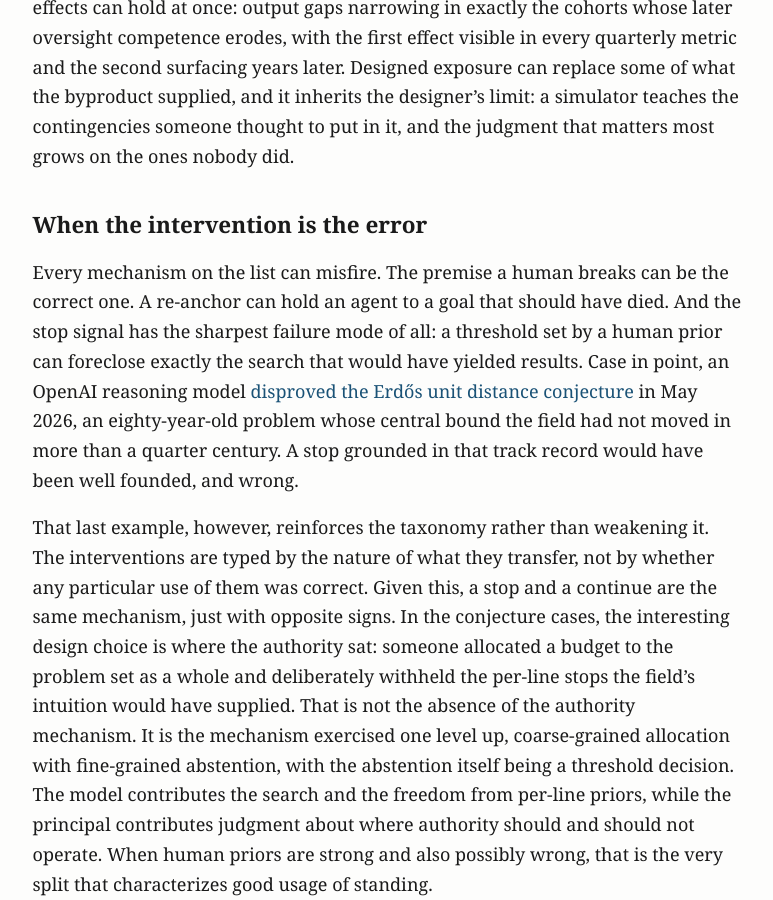
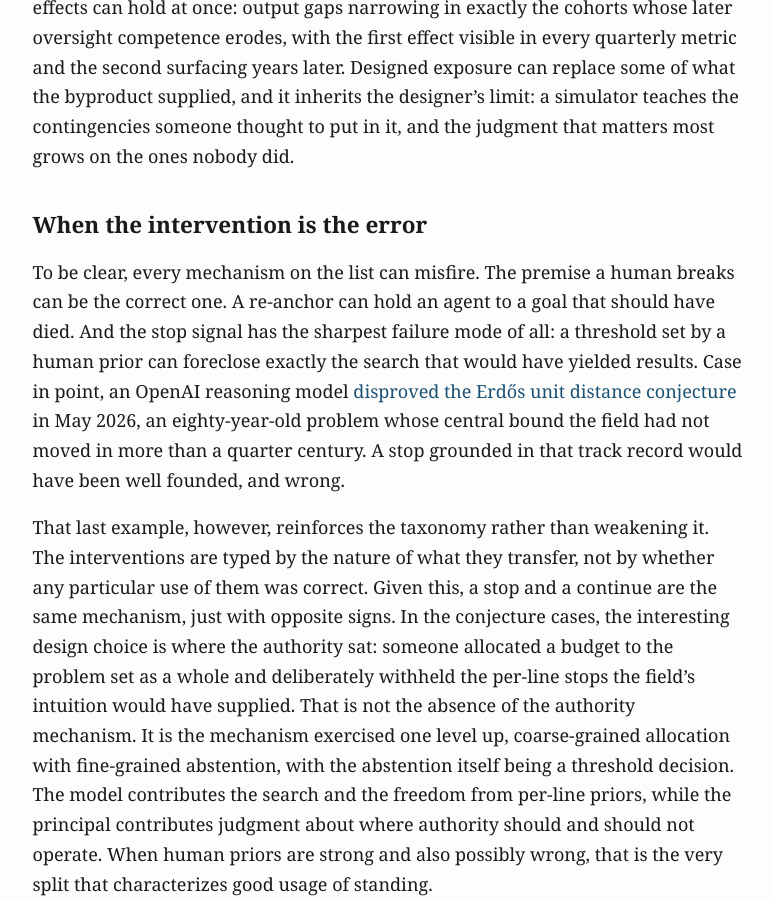
Before and after one commit to MajorLift/blog, a Jekyll site: the page built from _posts/2026-07-24-when-if-ever-agents-stop-needing-us.md, in a window 1280 px wide and 900 px high, scrolled down 8894 px. Shown: the whole window, without its empty margins (252-1025 px from the left). Built offline with Jekyll 4.4.1, drawn with Linux system fonts in a browser that asks for light colours.

Commit message:
Paper v2.2: DOI 10.5281/zenodo.21643752; two author lines restored in the posts
sha256 identical across build, mirror, and published deposit (156,108
bytes). Posts regenerated after restoring the author's opener in essay 1
and the author's intensifier in essay 3, both of which a diction sweep
had flattened. All sentinels hold.

Co-Authored-By: Claude Fable 5 <noreply@anthropic.com>
Claude-Session: https://claude.ai/code/session_01Mw4tWepsNeMrRtN4bcbTv5

```diff
--- a/_posts/2026-07-24-when-if-ever-agents-stop-needing-us.md
+++ b/_posts/2026-07-24-when-if-ever-agents-stop-needing-us.md
@@ -83,7 +83,7 @@ And the oversight problem has a generational version. The procedural work agents
 
 ## When the intervention is the error
 
-Every mechanism on the list can misfire. The premise a human breaks can be the correct one. A re-anchor can hold an agent to a goal that should have died. And the stop signal has the sharpest failure mode of all: a threshold set by a human prior can foreclose exactly the search that would have yielded results. Case in point, an OpenAI reasoning model [disproved the Erdős unit distance conjecture](https://openai.com/index/model-disproves-discrete-geometry-conjecture/) in May 2026, an eighty-year-old problem whose central bound the field had not moved in more than a quarter century. A stop grounded in that track record would have been well founded, and wrong.
+To be clear, every mechanism on the list can misfire. The premise a human breaks can be the correct one. A re-anchor can hold an agent to a goal that should have died. And the stop signal has the sharpest failure mode of all: a threshold set by a human prior can foreclose exactly the search that would have yielded results. Case in point, an OpenAI reasoning model [disproved the Erdős unit distance conjecture](https://openai.com/index/model-disproves-discrete-geometry-conjecture/) in May 2026, an eighty-year-old problem whose central bound the field had not moved in more than a quarter century. A stop grounded in that track record would have been well founded, and wrong.
 
 That last example, however, reinforces the taxonomy rather than weakening it. The interventions are typed by the nature of what they transfer, not by whether any particular use of them was correct. Given this, a stop and a continue are the same mechanism, just with opposite signs. In the conjecture cases, the interesting design choice is where the authority sat: someone allocated a budget to the problem set as a whole and deliberately withheld the per-line stops the field's intuition would have supplied. That is not the absence of the authority mechanism. It is the mechanism exercised one level up, coarse-grained allocation with fine-grained abstention, with the abstention itself being a threshold decision. The model contributes the search and the freedom from per-line priors, while the principal contributes judgment about where authority should and should not operate. When human priors are strong and also possibly wrong, that is the very split that characterizes good usage of standing.
 
```
Also changed, not shown: _posts/2026-07-26-when-the-agent-stands-to-lose-something.md (+1 -1 lines), papers/grounds-frames-standing.md (+3 -3 lines), 1 other file.
